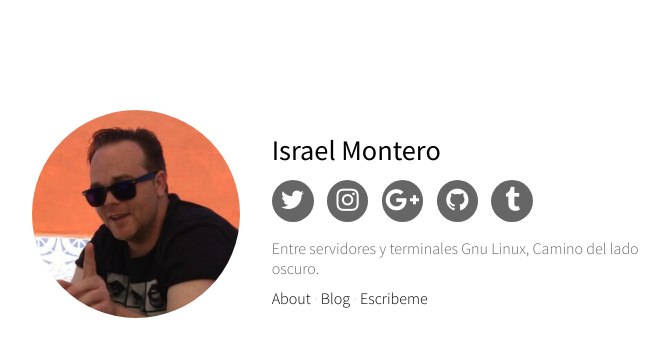
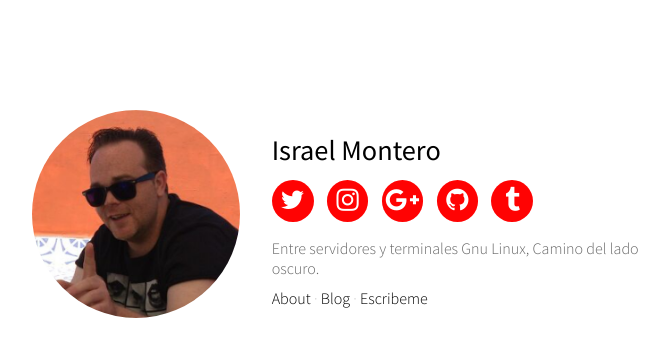
Before and after one commit to israelmgo/old-jekyll-blog, a Jekyll site: the page built from index.html, in a window 1280 px wide. Shown: the top 357 px of the page, without its empty margins (314-983 px from the left). Built offline with Jekyll 4.4.1, drawn with Linux system fonts in a browser that asks for light colours; nearby versions of some CDN libraries.

Commit message:
edit color social icons

```diff
--- a/css/main.sass
+++ b/css/main.sass
@@ -28,7 +28,7 @@ $color-red: #F02311
 body, html
   background-color: $color-white
   font-family: $font-one
-  color: #FF0303
+  color: $color-black
   -webkit-hyphens: auto
   -moz-hyphens: auto
   hyphens: auto
@@ -139,7 +139,7 @@ body, html
       width: golden-ratio(1rem, 2)
       height: golden-ratio(1rem, 2)
       border-radius: 50%
-      background-color: $color-gray
+      background-color: #FF0303
       text-align: center
       margin-right: golden-ratio(1rem,  -1)
       @include transition (all 0.35s ease-in-out)
```
